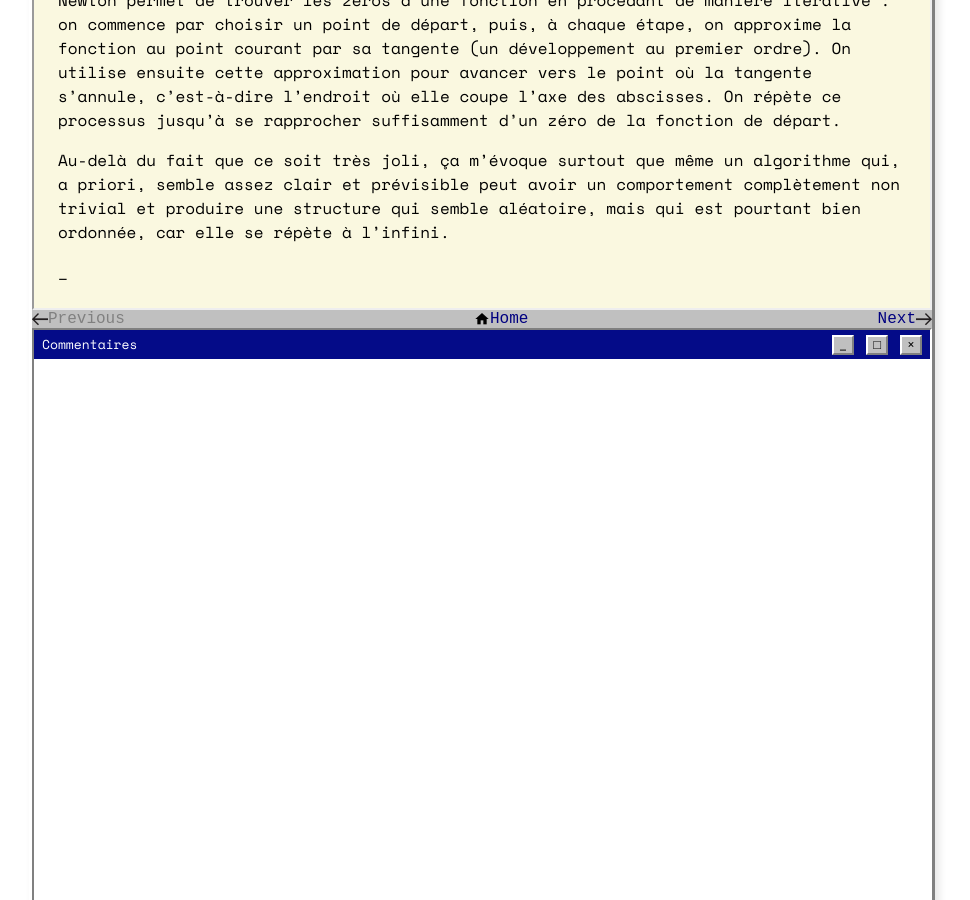
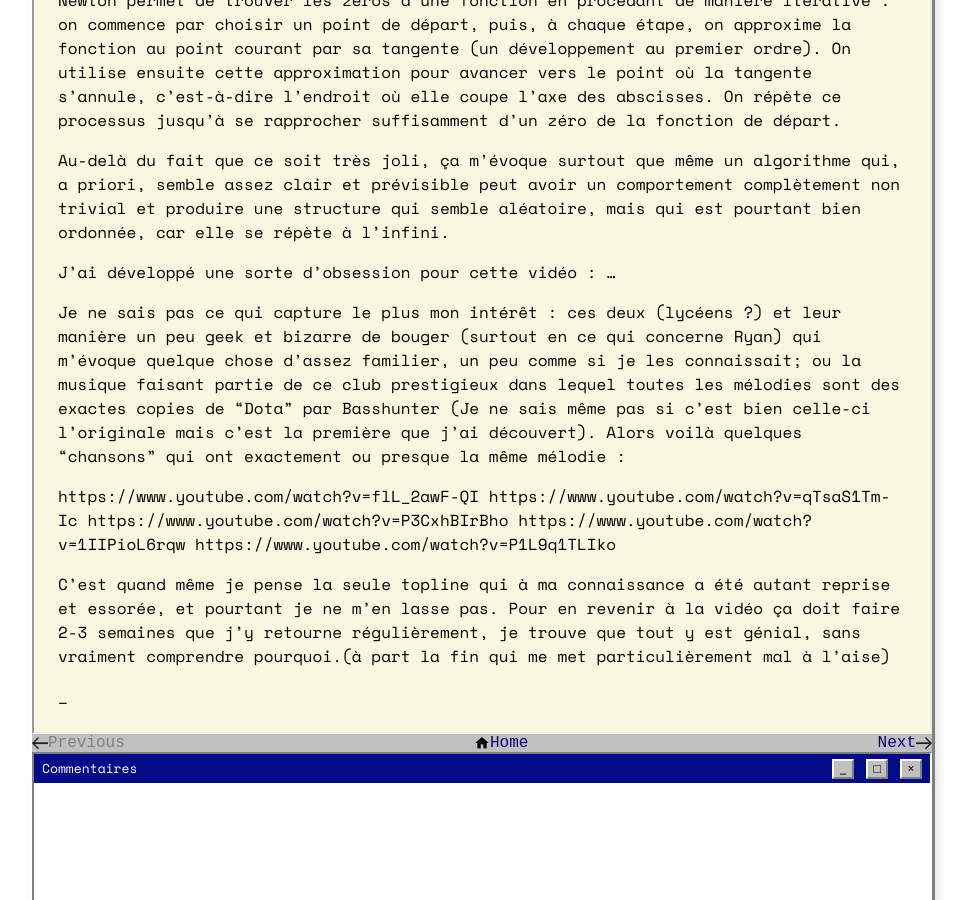
Before and after one commit to 3imaginaryboys3/3imaginaryboys3.github.io, a Jekyll site: the page built from _posts/2025-07-10-your-filename.md, in a window 1280 px wide and 900 px high, scrolled down 987 px. Shown: the whole window, without its empty margins (158-1128 px from the left). Built offline with Jekyll 4.4.1, drawn with Linux system fonts in a browser that asks for light colours; some web fonts are replaced; comment, search, counter and statistics services are not loaded.

Commit message:
Create 2025-07-10-your-filename.md

```diff
--- a/_posts/2025-07-10-your-filename.md
+++ b/_posts/2025-07-10-your-filename.md
@@ -23,3 +23,18 @@ Cette figure presque psychédélique est donc une fractale qu'on peut obtenir en
 Simplement, l’algorithme de Newton permet de trouver les zéros d’une fonction en procédant de manière itérative : on commence par choisir un point de départ, puis, à chaque étape, on approxime la fonction au point courant par sa tangente (un développement au premier ordre). On utilise ensuite cette approximation pour avancer vers le point où la tangente s’annule, c’est-à-dire l’endroit où elle coupe l’axe des abscisses. On répète ce processus jusqu’à se rapprocher suffisamment d’un zéro de la fonction de départ.
 
 Au-delà du fait que ce soit très joli, ça m’évoque surtout que même un algorithme qui, a priori, semble assez clair et prévisible peut avoir un comportement complètement non trivial et produire une structure qui semble aléatoire, mais qui est pourtant bien ordonnée, car elle se répète à l'infini.
+
+
+
+J’ai développé une sorte d’obsession pour cette vidéo : …
+
+Je ne sais pas ce qui capture le plus mon intérêt : ces deux (lycéens ?) et leur manière un peu geek et bizarre de bouger (surtout en ce qui concerne Ryan) qui m’évoque quelque chose d’assez familier, un peu comme si je les connaissait; ou la musique faisant partie de ce club prestigieux dans lequel toutes les mélodies sont des exactes copies de “Dota” par Basshunter (Je ne sais même pas si c’est bien celle-ci l’originale mais c’est la première que j’ai découvert). Alors voilà quelques “chansons” qui ont exactement ou presque la même mélodie :
+
+https://www.youtube.com/watch?v=flL_2awF-QI
+https://www.youtube.com/watch?v=qTsaS1Tm-Ic
+https://www.youtube.com/watch?v=P3CxhBIrBho
+https://www.youtube.com/watch?v=1IIPioL6rqw
+https://www.youtube.com/watch?v=P1L9q1TLIko
+
+
+C’est quand même je pense la seule topline qui à ma connaissance a été autant reprise et essorée, et pourtant je ne m’en lasse pas. Pour en revenir à la vidéo ça doit faire 2-3 semaines que j'y retourne régulièrement, je trouve que tout y est génial, sans vraiment comprendre pourquoi.(à part la fin qui me met particulièrement mal à l'aise)
```
